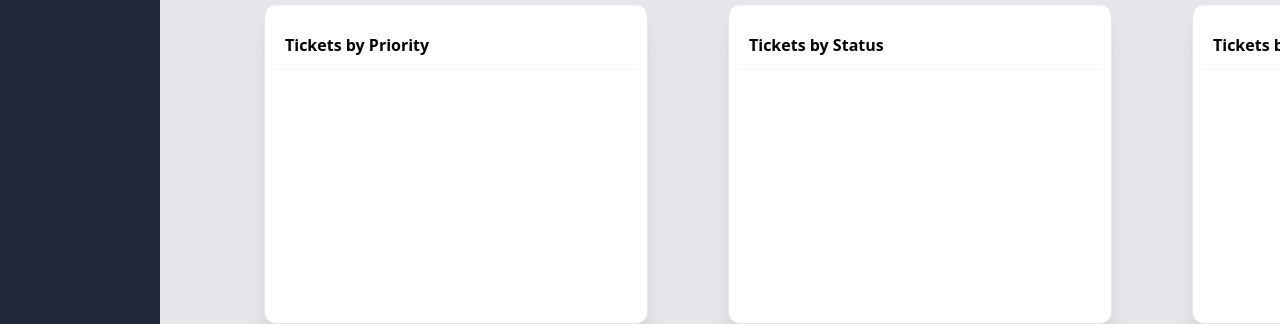
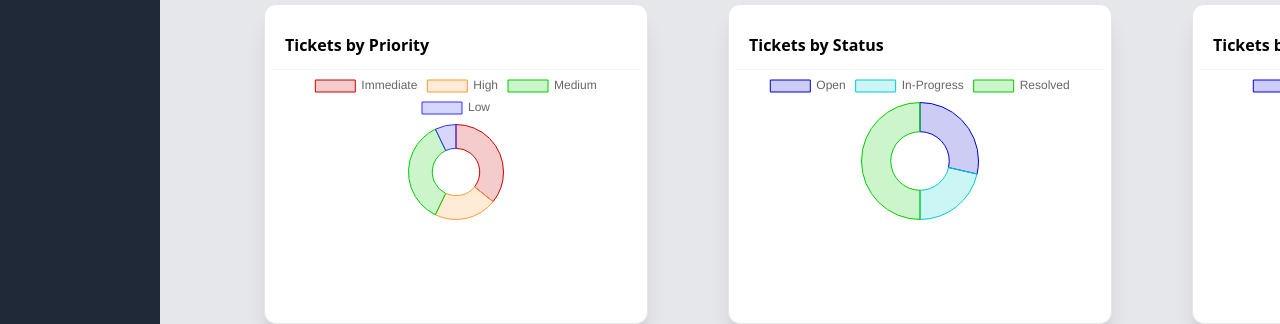
Before and after one commit to ktlong92/User-Management-UI, a Next.js app: page /dashboard in a window 1280 px wide. Shown: the part 524-848 px from the top of the page. Built offline with nearby package versions, Linux system fonts and the light colour scheme; no server answers.

Commit message:
Render charts

```diff
--- a/src/components/chart/Priority.jsx
+++ b/src/components/chart/Priority.jsx
@@ -34,7 +34,7 @@ const Priority = () => {
 		labels: ["Immediate", "High", "Medium", "Low"],
 		datasets: [
 			{
-				data: chart?.tickets?.map((x) => x.priority),
+				data: chart?.tickets?.map((x) => x.priority) || [5,3,5,1],
 				backgroundColor: [
 					"rgba(204, 0, 0, 0.2)",
 					"rgba(255, 153, 51, 0.2)",
--- a/src/components/chart/Status.jsx
+++ b/src/components/chart/Status.jsx
@@ -34,7 +34,7 @@ const Status = () => {
 		labels: ["Open", "In-Progress", "Resolved"],
 		datasets: [
 			{
-				data: chart?.tickets.map((x) => x.status),
+				data: chart?.tickets?.map((x) => x.status) || [4,3,7],
 				backgroundColor: [
 					"rgba(0, 0, 204, 0.2)",
 					"rgba(0, 204, 204, 0.2)",
@@ -61,7 +61,7 @@ const Status = () => {
 
 	return (
 		<div>
-			<Doughnut data={data} height={400} options={options} />
+			<Doughnut data={data} options={options} />
 		</div>
 	);
 };
--- a/src/components/chart/Type.jsx
+++ b/src/components/chart/Type.jsx
@@ -34,7 +34,7 @@ const Type = () => {
 		labels: ["Feature", "Bug", "Rework"],
 		datasets: [
 			{
-				data: chart?.tickets.map((x) => x.type),
+				data: chart?.tickets?.map((x) => x.type) || [4,2,7],
 				backgroundColor: [
 					"rgba(0, 0, 255, 0.2)",
 					"rgba(255, 206, 86, 0.2)",
@@ -61,7 +61,7 @@ const Type = () => {
 
 	return (
 		<div>
-			<Doughnut data={data} height={400} options={options} />
+			<Doughnut data={data} options={options} />
 		</div>
 	);
 };
--- a/src/pages/dashboard/index.jsx
+++ b/src/pages/dashboard/index.jsx
@@ -2,6 +2,9 @@ import React, { Fragment, useState } from "react";
 import { Transition, Dialog } from "@headlessui/react";
 import CardSm from "../../components/card/CardSm";
 import ProjectTable from "../../components/table/ProjectTable";
+import Priority from "../../components/chart/Priority";
+import Status from "../../components/chart/Status";
+import Type from "../../components/chart/Type";
 
 const Dashboard = () => {
 	const PROJECT_API_BASE_URL = "http://localhost:8080/api/v1/projects";
@@ -152,9 +155,9 @@ const Dashboard = () => {
 				</div>
 			</div>
 			<div className='flex mx-12 p-4 items-center justify-between'>
-				<CardSm Title='Tickets by Priority' />
-				<CardSm Title='Tickets by Status' />
-				<CardSm Title='Tickets by Type' />
+				<CardSm Title='Tickets by Priority' Chart={<Priority />} />
+				<CardSm Title='Tickets by Status' Chart={<Status/>} />
+				<CardSm Title='Tickets by Type' Chart={<Type/>} />
 			</div>
 		</div>
 	);
```
